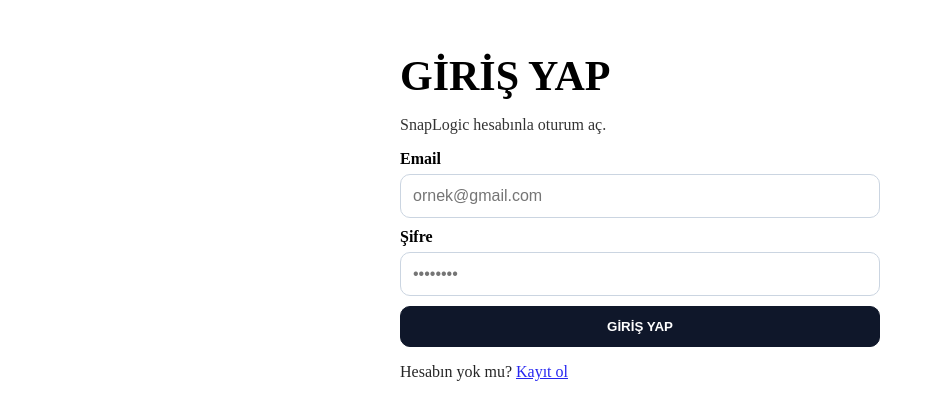
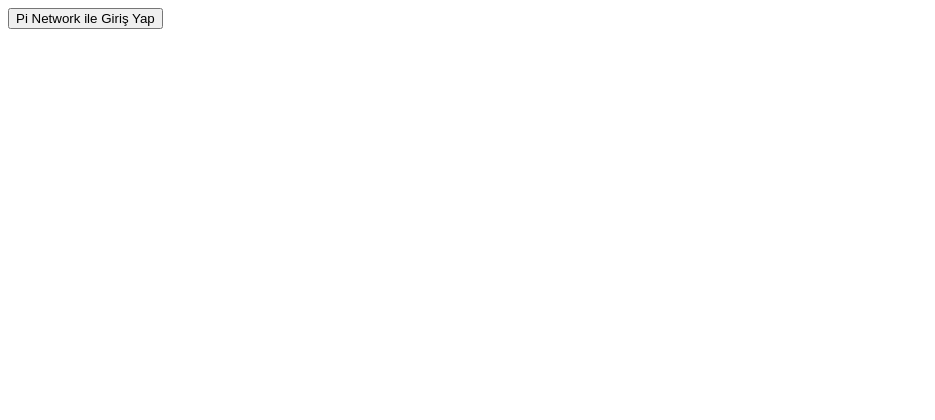
Before and after one commit to Bugsbuny24/tradepi, a Next.js app: page /auth/login in a window 1280 px wide. Shown: the top 420 px of the page, without its empty margins (0-935 px from the left). Built offline with nearby package versions, Linux system fonts and the light colour scheme.

Commit message:
Update page.tsx

```diff
--- a/app/auth/login/page.tsx
+++ b/app/auth/login/page.tsx
@@ -1,145 +1,61 @@
-"use client";
+"use client"; // Next.js istemci bileşeni olduğunu belirtir
 
-export const dynamic = "force-dynamic";
+import { useEffect } from "react";
 
-import React, { useState } from "react";
-import { useRouter } from "next/navigation";
+export default function PiLogin() {
+  useEffect(() => {
+    // Sayfa yüklendiğinde Pi SDK'yı başlatır
+    const initPi = async () => {
+      if (typeof window !== "undefined" && (window as any).Pi) {
+        try {
+          await (window as any).Pi.init({
+            version: "2.0",
+            sandbox: true // Vercel'deki env ayarın gelene kadar test için true kalsın
+          });
+          console.log("Pi SDK hazır.");
+        } catch (err) {
+          console.error("Pi SDK başlatılamadı:", err);
+        }
+      }
+    };
+    initPi();
+  }, []);
 
-export default function LoginPage() {
-  const router = useRouter();
-
-  const [email, setEmail] = useState("");
-  const [password, setPassword] = useState("");
-  const [loading, setLoading] = useState(false);
-  const [errorMsg, setErrorMsg] = useState<string | null>(null);
-
-  async function handleSubmit(e: React.FormEvent) {
-    e.preventDefault();
-    setErrorMsg(null);
-    setLoading(true);
+  const handlePiLogin = async () => {
+    if (!(window as any).Pi) {
+      alert("Pi Browser kullanmalısınız!");
+      return;
+    }
 
     try {
-      const formData = new FormData();
-      formData.append("email", email.trim().toLowerCase());
-      formData.append("password", password);
-      formData.append("next", "/dashboard");
+      const scopes = ['payments', 'username'];
 
-      const res = await fetch("/api/auth/login", {
-        method: "POST",
-        body: formData,
-        credentials: "include",
-      });
+      // Tamamlanmamış ödemeleri kontrol eden zorunlu fonksiyon
+      const onIncompletePaymentFound = (payment: any) => {
+        console.log("Tamamlanmamış ödeme bulundu:", payment);
+        // Burada backend'e ödemeyi tamamlaması için istek atabilirsin
+      };
 
-      const text = await res.text();
-      let data: any = null;
+      // İşte tepki vermeyen butonun çalışmasını sağlayacak asıl tetikleyici
+      const auth = await (window as any).Pi.authenticate(scopes, onIncompletePaymentFound);
+      console.log("Giriş Başarılı! Kullanıcı:", auth.user.username);
 
-      try {
-        data = JSON.parse(text);
-      } catch {
-        throw new Error(
-          "Login API JSON dönmedi. (Muhtemelen redirect/HTML geldi) İlk 200 karakter: " +
-            text.slice(0, 200)
-        );
-      }
+      // Giriş başarılıysa kullanıcıyı Dashboard'a yönlendir
+      // window.location.href = "/dashboard";
 
-      if (!res.ok || !data?.success) {
-        setErrorMsg(data?.error || "Giriş yapılamadı. Bilgileri kontrol et.");
-        return;
-      }
-
-      router.push("/dashboard");
-      router.refresh();
-    } catch (err: any) {
-      setErrorMsg(err?.message || "Beklenmeyen hata oluştu.");
-    } finally {
-      setLoading(false);
+    } catch (err) {
+      console.error("Giriş sırasında hata oluştu:", err);
     }
-  }
+  };
 
   return (
-    <div style={{ maxWidth: 480, margin: "0 auto", padding: 16 }}>
-      <h1 style={{ fontSize: 42, fontWeight: 800, marginBottom: 8 }}>
-        GİRİŞ YAP
-      </h1>
-
-      <p style={{ marginBottom: 16, opacity: 0.8 }}>
-        SnapLogic hesabınla oturum aç.
-      </p>
-
-      {errorMsg ? (
-        <div
-          style={{
-            background: "#fee2e2",
-            border: "1px solid #ef4444",
-            color: "#991b1b",
-            padding: 12,
-            borderRadius: 10,
-            marginBottom: 12,
-            whiteSpace: "pre-wrap",
-          }}
-        >
-          {errorMsg}
-        </div>
-      ) : null}
-
-      <form onSubmit={handleSubmit} style={{ display: "grid", gap: 10 }}>
-        <label style={{ display: "grid", gap: 6 }}>
-          <span style={{ fontWeight: 700 }}>Email</span>
-          <input
-            type="email"
-            inputMode="email"
-            autoComplete="email"
-            value={email}
-            onChange={(e) => setEmail(e.target.value)}
-            placeholder="ornek@gmail.com"
-            required
-            style={{
-              padding: 12,
-              borderRadius: 10,
-              border: "1px solid #cbd5e1",
-              fontSize: 16,
-            }}
-          />
-        </label>
-
-        <label style={{ display: "grid", gap: 6 }}>
-          <span style={{ fontWeight: 700 }}>Şifre</span>
-          <input
-            type="password"
-            autoComplete="current-password"
-            value={password}
-            onChange={(e) => setPassword(e.target.value)}
-            placeholder="••••••••"
-            required
-            style={{
-              padding: 12,
-              borderRadius: 10,
-              border: "1px solid #cbd5e1",
-              fontSize: 16,
-            }}
-          />
-        </label>
-
-        <button
-          type="submit"
-          disabled={loading}
-          style={{
-            padding: 12,
-            borderRadius: 10,
-            border: "1px solid #0f172a",
-            background: loading ? "#94a3b8" : "#0f172a",
-            color: "white",
-            fontWeight: 800,
-            cursor: loading ? "not-allowed" : "pointer",
-          }}
-        >
-          {loading ? "GİRİŞ YAPILIYOR..." : "GİRİŞ YAP"}
-        </button>
-
-        <div style={{ marginTop: 6, opacity: 0.85 }}>
-          Hesabın yok mu? <a href="/auth/signup">Kayıt ol</a>
-        </div>
-      </form>
+    <div className="flex flex-col items-center justify-center">
+      <button
+        onClick={handlePiLogin}
+        className="bg-blue-600 text-white px-6 py-2 rounded-lg"
+      >
+        Pi Network ile Giriş Yap
+      </button>
     </div>
   );
 }
```
